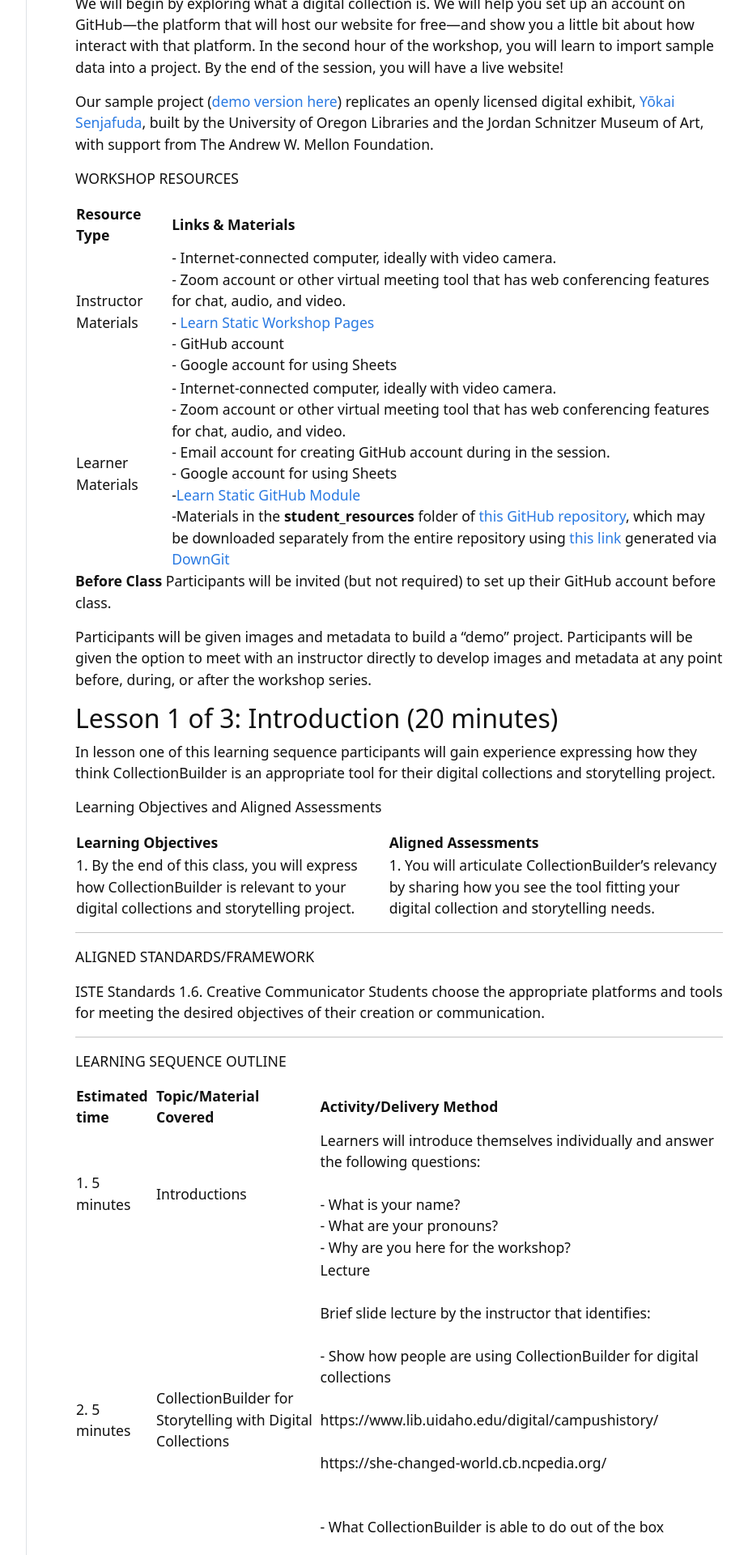
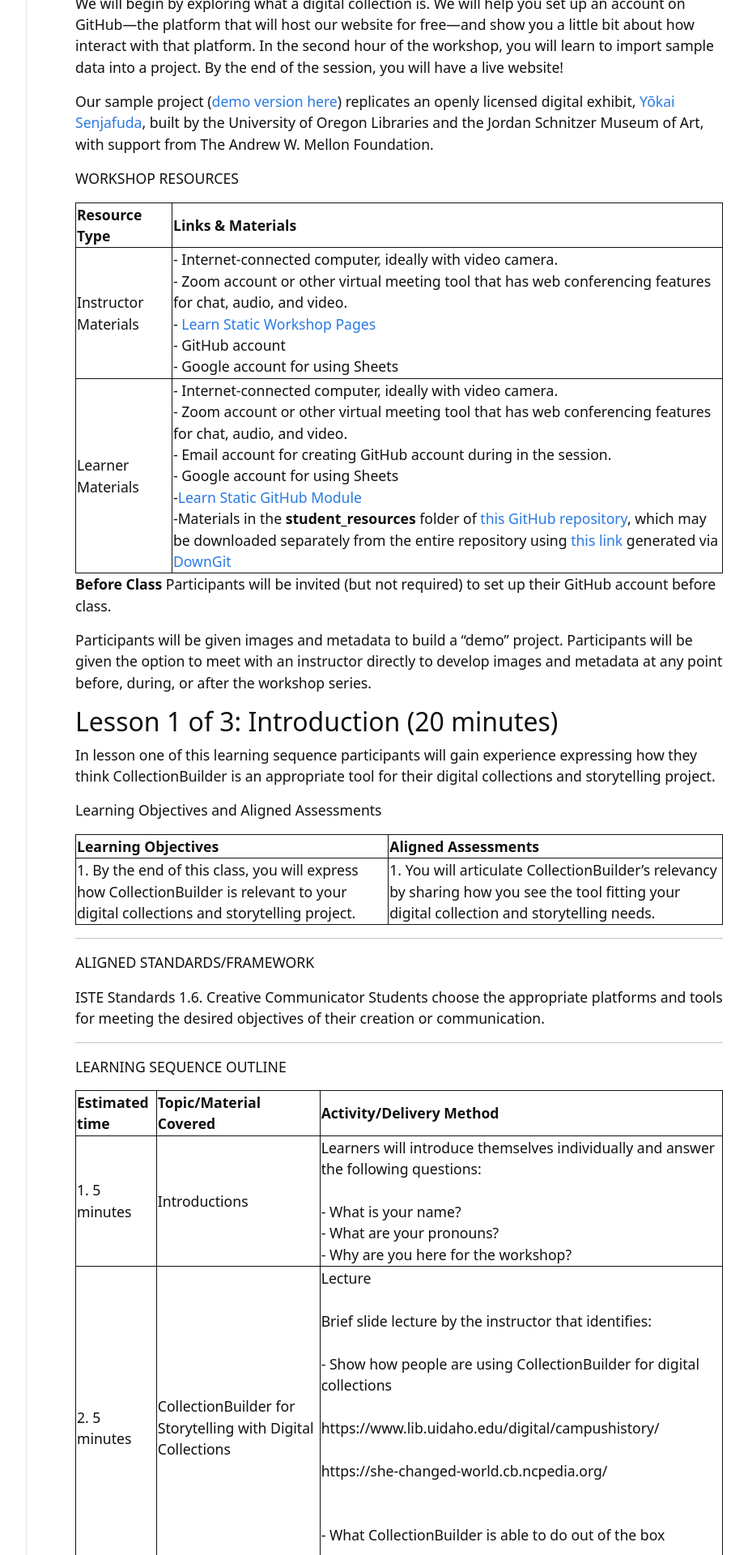
Before and after one commit to gabrielesh/collectionbuilder-workshop, a Jekyll site: the page built from content/1-week_1.md, in a window 1280 px wide. Shown: the part 632-2552 px from the top of the page at 81% size, without its empty margins (208-1132 px from the left). Built offline with Jekyll 4.4.1, drawn with Linux system fonts in a browser that asks for light colours.

Commit message:
Update _template.scss

```diff
--- a/_sass/_template.scss
+++ b/_sass/_template.scss
@@ -165,3 +165,8 @@ div.highlighter-rouge {
     height: 1em;
     vertical-align: -0.1em;
 }
+
+/* make table border */
+table, th, td {
+  border: 1px solid;
+}
```
